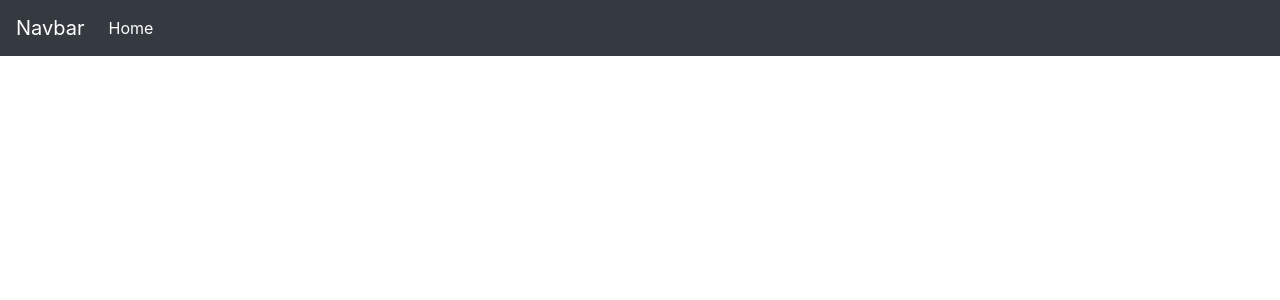
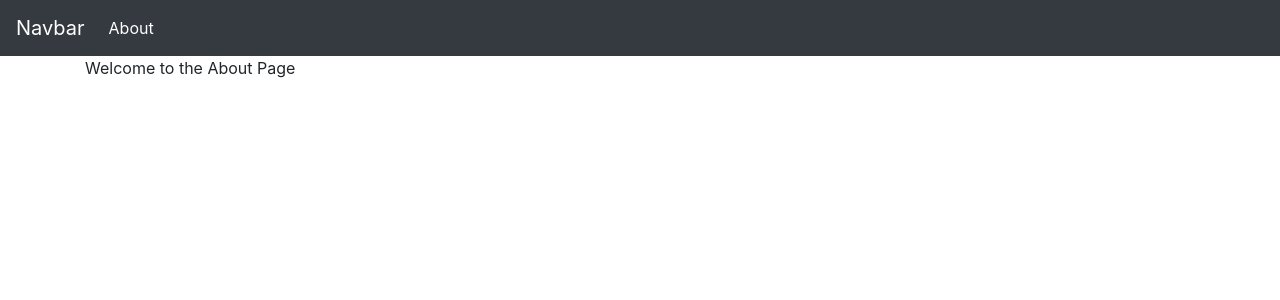
Before and after one commit to Siddharth6780/Events_Planner, a React (Create React App) app in the folder fronend/: page /about in a window 1280 px wide. Shown: the top 300 px of the page. Built offline with nearby package versions, Linux system fonts and the light colour scheme.

Commit message:
Added routing in React

```diff
--- a/fronend/package.json
+++ b/fronend/package.json
@@ -12,6 +12,7 @@
     "framer-motion": "^4.1.17",
     "react": "^17.0.2",
     "react-dom": "^17.0.2",
+    "react-router-dom": "^5.3.0",
     "react-scripts": "4.0.3",
     "web-vitals": "^1.0.1"
   },
--- a/fronend/src/App.js
+++ b/fronend/src/App.js
@@ -1,12 +1,23 @@
-import React from 'react'
-import Navbar from './components/Navbar'
+import React from "react";
+import Navbar from "./components/Navbar";
+import { BrowserRouter as Router, Switch, Route} from "react-router-dom";
+import About from "./components/About";
 
 const App = () => {
   return (
     <>
-      <Navbar/>
+      <Router>
+        <Navbar />
+        <div className="container">
+          <Switch>
+            <Route exact path="/about">
+              <About />
+            </Route>
+          </Switch>
+        </div>
+      </Router>
     </>
-  )
-}
+  );
+};
 
-export default App
+export default App;
--- /dev/null
+++ b/fronend/src/components/About.js
@@ -0,0 +1,11 @@
+import React from 'react'
+
+const About = () => {
+    return (
+        <>
+            Welcome to the About Page
+        </>
+    )
+}
+
+export default About
--- a/fronend/src/components/Navbar.js
+++ b/fronend/src/components/Navbar.js
@@ -1,18 +1,19 @@
 import React from "react";
+import { BrowserRouter as Router, Switch, Route, Link } from "react-router-dom";
 
 const Navbar = () => {
   return (
     <>
-      <nav class="navbar navbar-expand-lg navbar-dark bg-dark">
-        <a class="navbar-brand" href="/">
+      <nav className="navbar navbar-expand-lg navbar-dark bg-dark">
+        <Link className="navbar-brand" to="/">
           Navbar
-        </a>
-        <div class="collapse navbar-collapse" id="navbarSupportedContent">
-          <ul class="navbar-nav mr-auto">
-            <li class="nav-item active">
-              <a class="nav-link" href="#">
-                Home
-              </a>
+        </Link>
+        <div className="collapse navbar-collapse" id="navbarSupportedContent">
+          <ul className="navbar-nav mr-auto">
+            <li className="nav-item active">
+              <Link className="nav-link" to="/about">
+                About
+              </Link>
             </li>
           </ul>
         </div>
```
Also changed, not shown: 1 other file (tests, documents, lock files or other folders).
